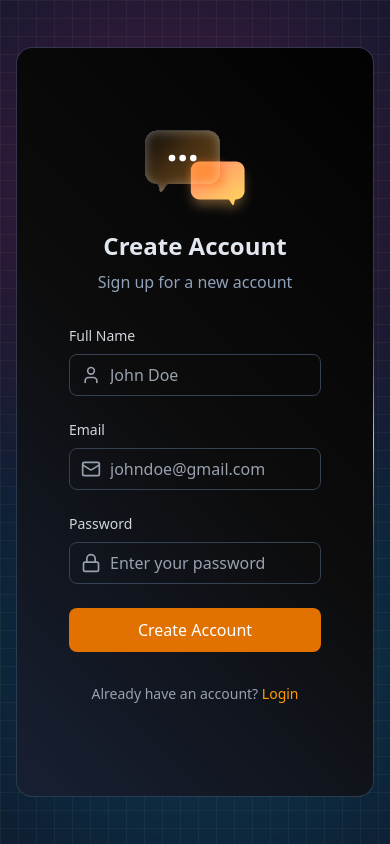
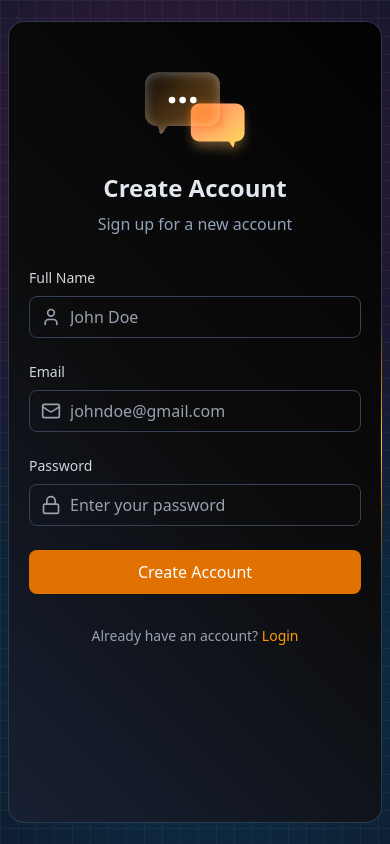
Before and after one commit to ahsanul0185/realtime-chat-app, a React (Vite) app in the folder frontend/: page /signup in a window 390 px wide. Built offline with nearby package versions, Linux system fonts and the light colour scheme; no server answers.

Commit message:
adjusted page for mobile screen

```diff
--- a/frontend/src/components/ChatHeader.jsx
+++ b/frontend/src/components/ChatHeader.jsx
@@ -19,7 +19,7 @@ const ChatHeader = () => {
 const isSelectedUserTyping = selectedUser && typingUsers ? typingUsers[selectedUser._id] : false;
 
   return (
-    <div className="flex justify-between items-center border-b border-b-gray-200/20 max-h-[64px] md:max-h-[84px] px-6 flex-1">
+    <div className="flex justify-between items-center border-b border-b-gray-200/20 max-h-16 md:max-h-[84px] px-6 flex-1">
       <div className="flex justify-between items-center w-full">
         <div className="flex gap-3 items-center">
           <div className="h-10 relative group shrink-0">
--- a/frontend/src/pages/LoginPage.jsx
+++ b/frontend/src/pages/LoginPage.jsx
@@ -23,14 +23,14 @@ const LoginPage = () => {
 
 
   return (
-    <div className="w-full flex items-center justify-center p-4">
-      <div className="relative w-full max-w-6xl md:h-[800px] h-[750px]">
+    <div className="w-full flex items-center justify-center p-2 md:p-4">
+      <div className="relative w-full max-w-6xl md:h-[800px] h-[95vh]">
         <BorderAnimatedContainer className="p-5">
           <div className="w-full h-full flex flex-col md:flex-row">
 
 
             {/* FORM CLOUMN - LEFT SIDE */}
-            <div className="order-2 md:w-1/2 p-8 flex items-center justify-center md:border-l border-l-gray-200/15">
+            <div className="order-2 md:w-1/2 p-1 md:p-8 flex items-center justify-center md:border-l border-l-gray-200/15">
               <div className="w-full max-w-md">
                 {/* HEADING TEXT */}
                 <div className="text-center mb-8">
--- a/frontend/src/pages/SignupPage.jsx
+++ b/frontend/src/pages/SignupPage.jsx
@@ -21,14 +21,14 @@ const SignupPage = () => {
   };
 
   return (
-    <div className="w-full flex items-center justify-center p-4">
-      <div className="relative w-full max-w-6xl md:h-[800px] h-[750px]">
+    <div className="w-full flex items-center justify-center p-2 md:p-4">
+      <div className="relative w-full max-w-6xl md:h-[800px] h-[95vh]">
         <BorderAnimatedContainer className="p-5">
           <div className="w-full h-full flex flex-col md:flex-row">
 
 
             {/* FORM CLOUMN - LEFT SIDE */}
-            <div className="md:w-1/2 p-8 flex items-center justify-center md:border-r border-r-gray-200/15">
+            <div className="md:w-1/2 md:p-8 flex items-center justify-center md:border-r border-r-gray-200/15">
               <div className="w-full max-w-md">
                 {/* HEADING TEXT */}
                 <div className="text-center mb-8">
```
